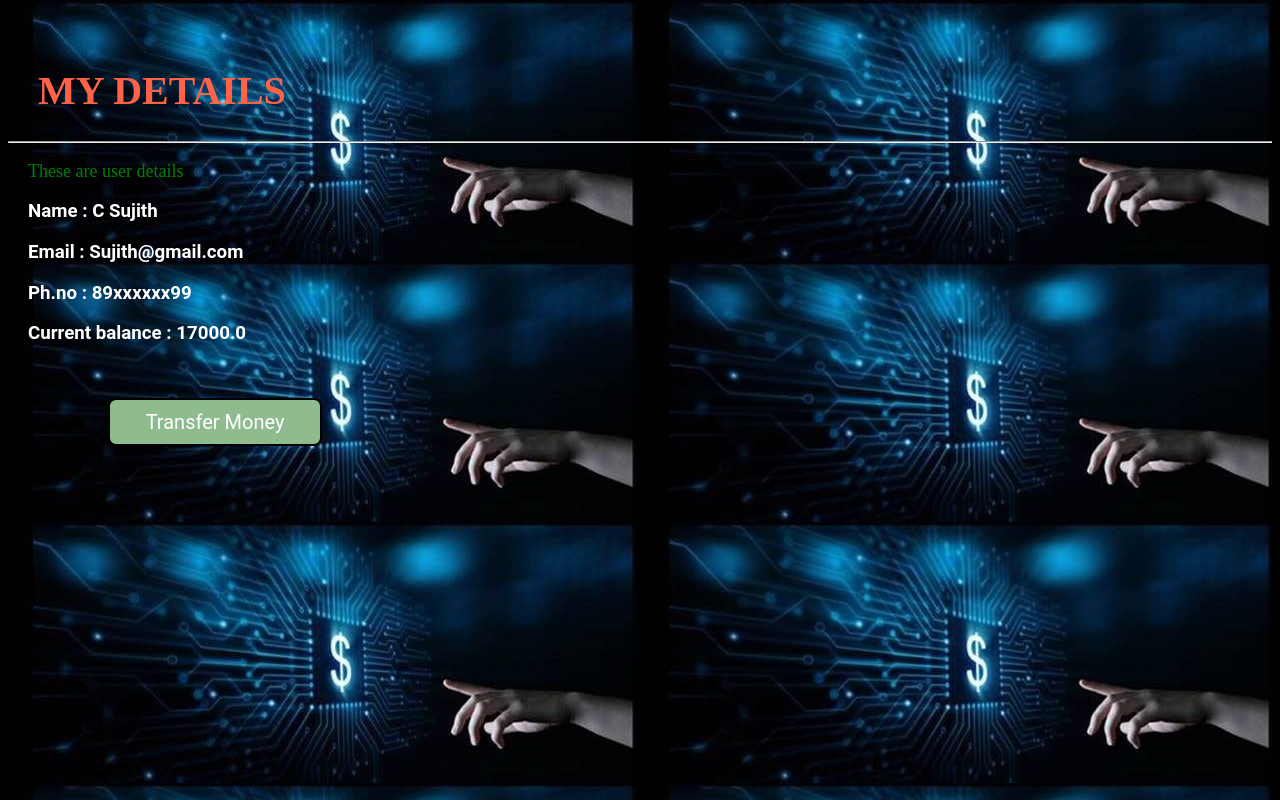
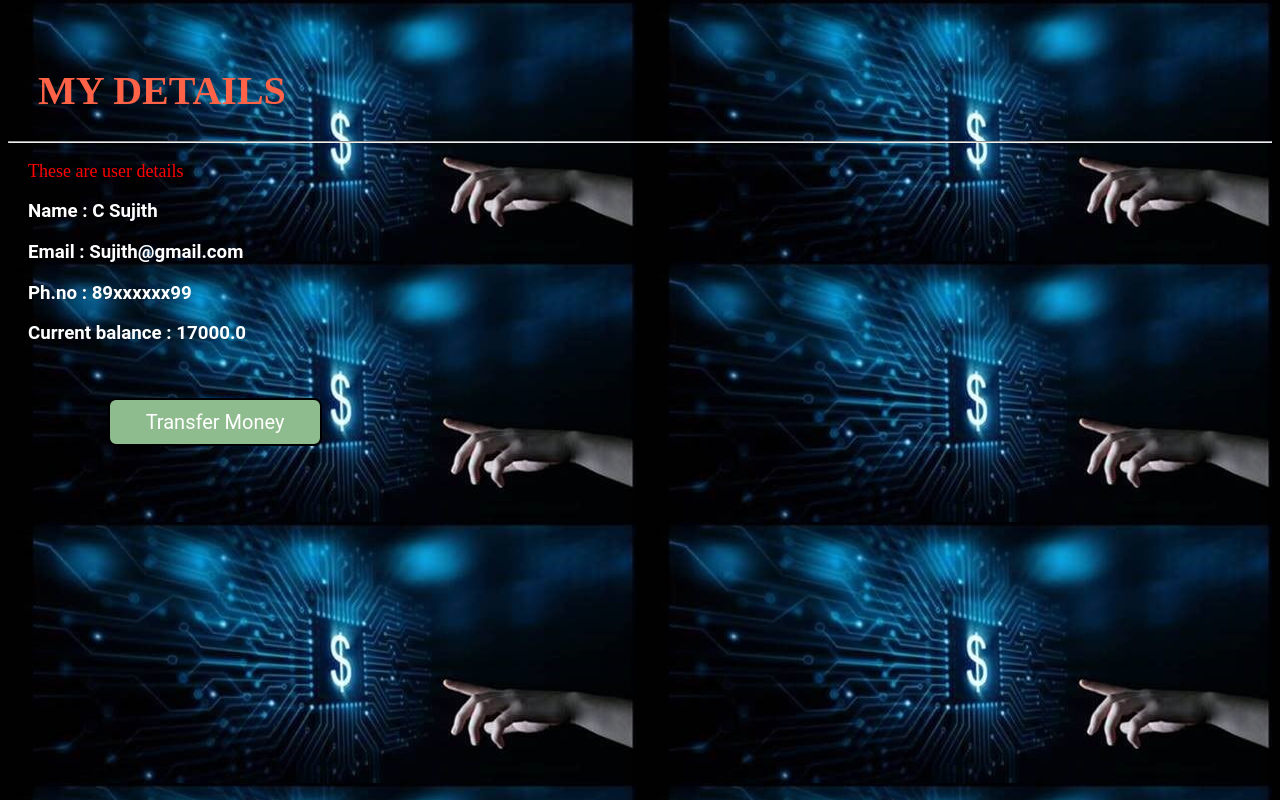
Before and after one commit to chavali19/my-project, a plain HTML site: page Details.html in a window 1280 px wide. Drawn offline with Linux system fonts and the light colour scheme.

Commit message:
Update Details.html

```diff
--- a/Details.html
+++ b/Details.html
@@ -19,6 +19,7 @@ h1 {
 
 .body {
   background-image: url("https://chavali19.github.io/my-project/bankback.jpg");
+  background-repeat:no-repeat;
   background-size: 1600px 720px;
 }
 
@@ -40,7 +41,7 @@ h1 {
   margin-left: 100px;
 }
 p{
-  color: green;
+  color: red;
   font-family: Times New Roman;
   font-size: 18px;
   margin-left: 20px;
```
